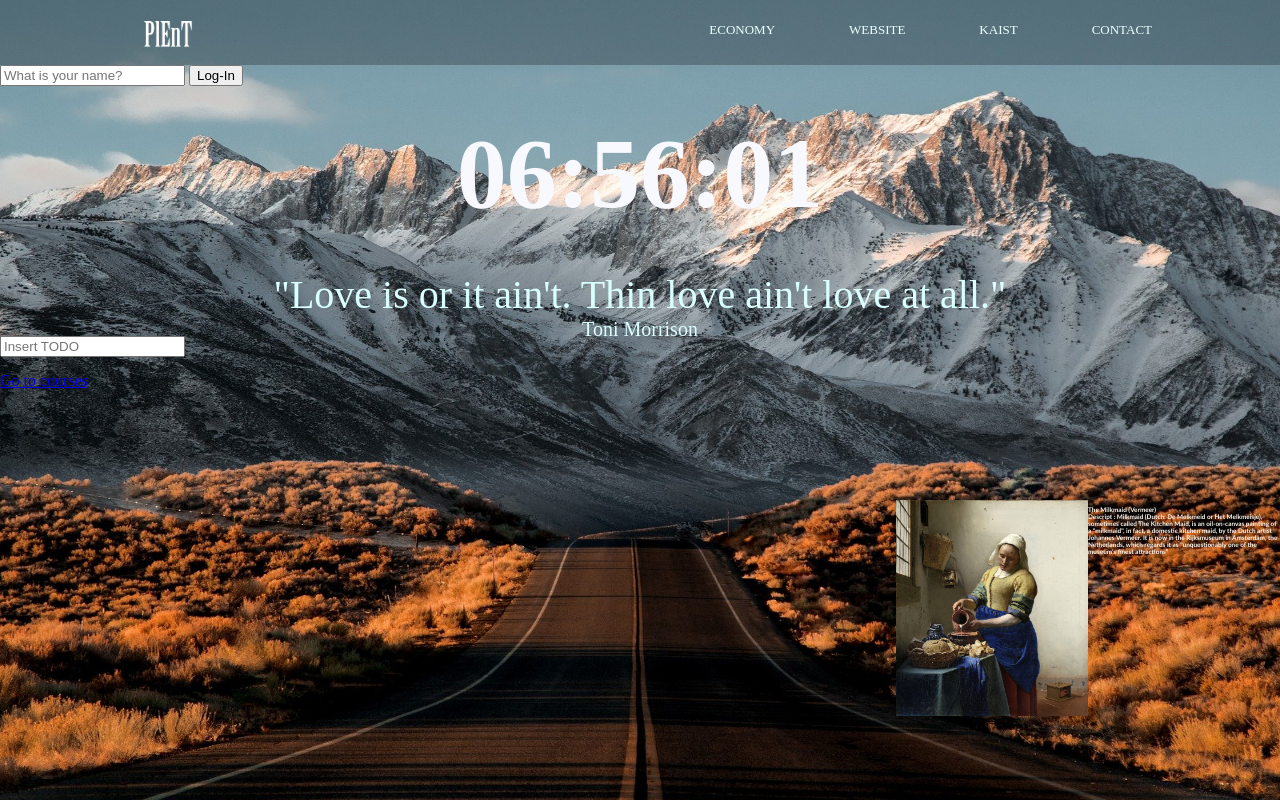
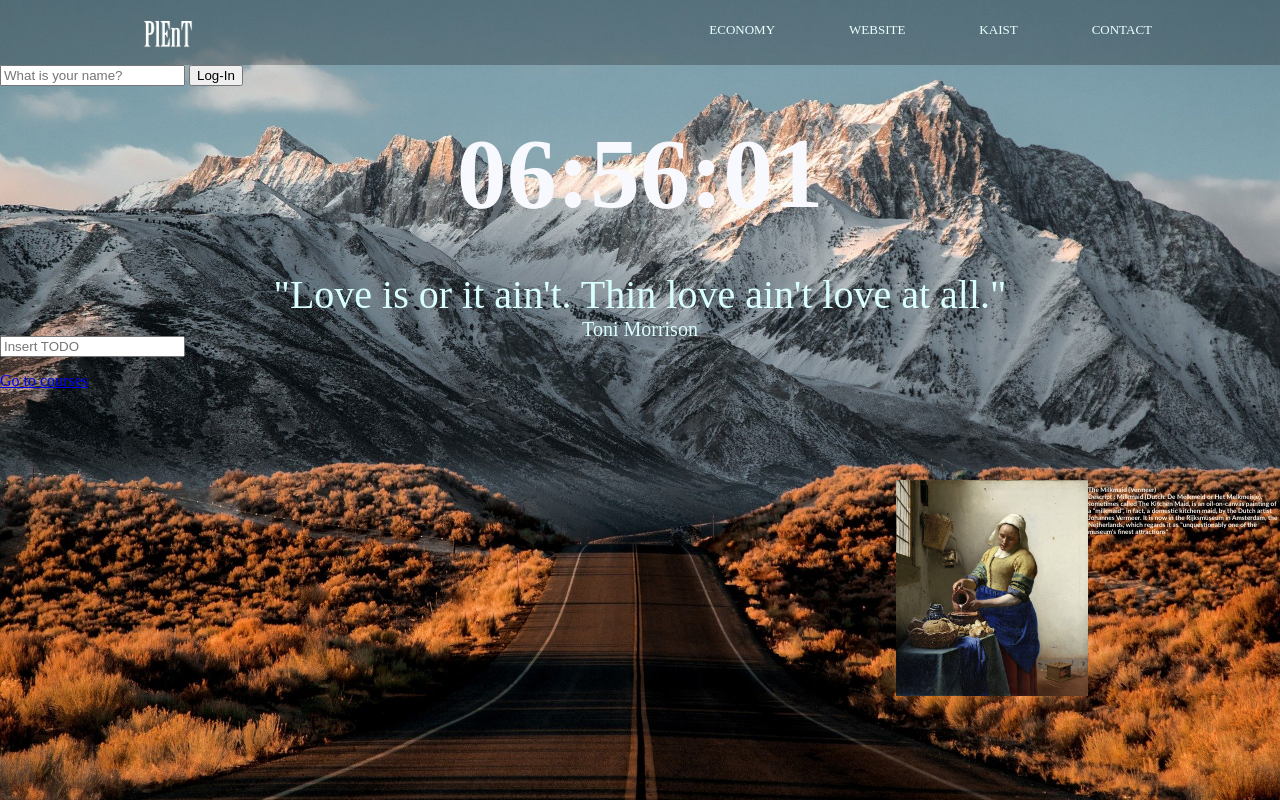
Before and after one commit to Choi-cow0525/Basic_Web, a plain HTML site: page index.html in a window 1280 px wide. Drawn offline with Linux system fonts and the light colour scheme.

Commit message:
backgroundchange

```diff
--- a/css/style.css
+++ b/css/style.css
@@ -122,7 +122,7 @@ body{
     padding: 0;
     background-image: url("../img/background0.jpg");
     background-repeat: no-repeat;
-    background-size: 1536px 824px;
+    background-size: cover; /*1536px 824px;*/
     background-attachment: fixed;
     background-position: center;
 }
@@ -150,7 +150,7 @@ body{
 
 .frame{
     position: absolute;
-    top: 500px;
+    top: 480px;
     left: 70%;
     margin: 0;
     width: 30%;
```
Also changed, not shown: js/todo.js (line endings or trailing spaces).
